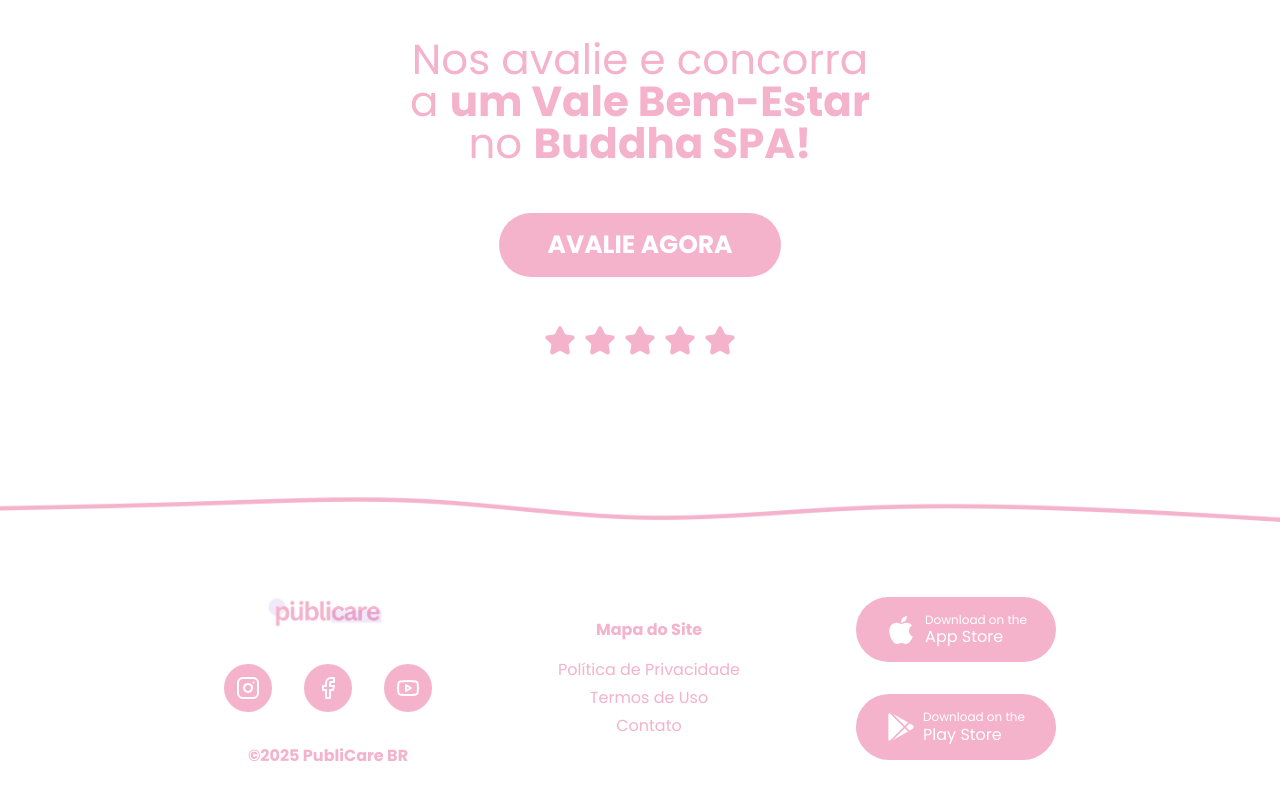
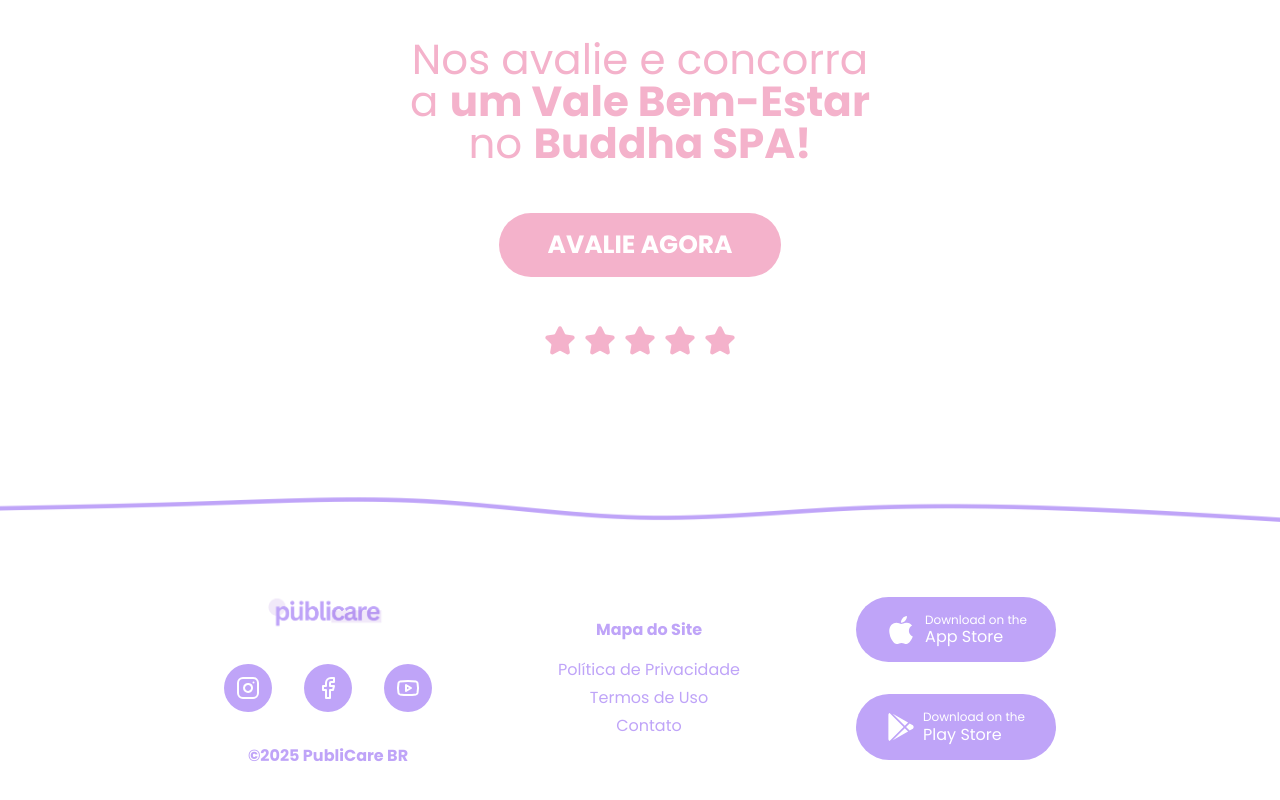
Before and after one commit to guga0712/publicare-website, a Next.js app: page / in a window 1280 px wide. Shown: the part 2826-3626 px from the top of the page. Built offline with nearby package versions, Linux system fonts and the light colour scheme.

Commit message:
fix: change theme color

```diff
--- a/src/components/Footer/index.tsx
+++ b/src/components/Footer/index.tsx
@@ -21,19 +21,19 @@
       justifyContent="space-between"
     >
       <Flex flexDir="column" gap={8} align="center">
-        <Image src="/logo-2.png" alt="Logo" width={120} />
+        <Image src="/logo-3.png" alt="Logo" width={120} />
         <HStack spacing={8}>
-          <Box backgroundColor="var(--rosa-escuro)" borderRadius="full" p={3}>
+          <Box backgroundColor="var(--roxo)" borderRadius="full" p={3}>
             <Instagram size={24} color="white" />
           </Box>
-          <Box backgroundColor="var(--rosa-escuro)" borderRadius="full" p={3}>
+          <Box backgroundColor="var(--roxo)" borderRadius="full" p={3}>
             <Facebook size={24} color="white" />
           </Box>
-          <Box backgroundColor="var(--rosa-escuro)" borderRadius="full" p={3}>
+          <Box backgroundColor="var(--roxo)" borderRadius="full" p={3}>
             <Youtube size={24} color="white" />
           </Box>
         </HStack>
-        <Text color="var(--rosa-escuro)" as="strong">
+        <Text color="var(--roxo)" as="strong">
           ©2025 PubliCare BR
         </Text>
       </Flex>
@@ -44,19 +44,19 @@
         textAlign="center"
         marginLeft={{ base: 0, md: "10px" }}
       >
-        <Text as="strong" color="var(--rosa-escuro)">
+        <Text as="strong" color="var(--roxo)">
           Mapa do Site
         </Text>
         <VStack gap={1}>
-          <Text color="var(--rosa-escuro)">Política de Privacidade</Text>
-          <Text color="var(--rosa-escuro)">Termos de Uso</Text>
-          <Text color="var(--rosa-escuro)">Contato</Text>
+          <Text color="var(--roxo)">Política de Privacidade</Text>
+          <Text color="var(--roxo)">Termos de Uso</Text>
+          <Text color="var(--roxo)">Contato</Text>
         </VStack>
       </Flex>
       <Flex flexDir="column" gap={8} width={{ base: "100%", md: "200px" }}>
         <Flex
           as="button"
-          backgroundColor="var(--rosa-escuro)"
+          backgroundColor="var(--roxo)"
           gap={2}
           borderRadius="full"
           py={4}
@@ -72,7 +72,7 @@
         </Flex>
         <Flex
           as="button"
-          backgroundColor="var(--rosa-escuro)"
+          backgroundColor="var(--roxo)"
           gap={2}
           borderRadius="full"
           py={4}
--- a/src/pages/_document.tsx
+++ b/src/pages/_document.tsx
@@ -4,7 +4,7 @@
   return (
     <Html lang="en">
       <Head />
-      <meta name="theme-color" content="#f4b2cb" />
+      <meta name="theme-color" content="#BFA4F8" />
       <body>
         <Main />
         <NextScript />
--- a/src/pages/index.tsx
+++ b/src/pages/index.tsx
@@ -22,7 +22,7 @@
       <BurnoutSection />
       <SectionDivider src="/wave5.png" />
       <RateUs />
-      <SectionDivider src="/wave6.png" />
+      <SectionDivider src="/wave7.png" />
       <Footer />
     </>
   );
```
Also changed, not shown: public/logo-3.png (added), public/wave7.png (added).
